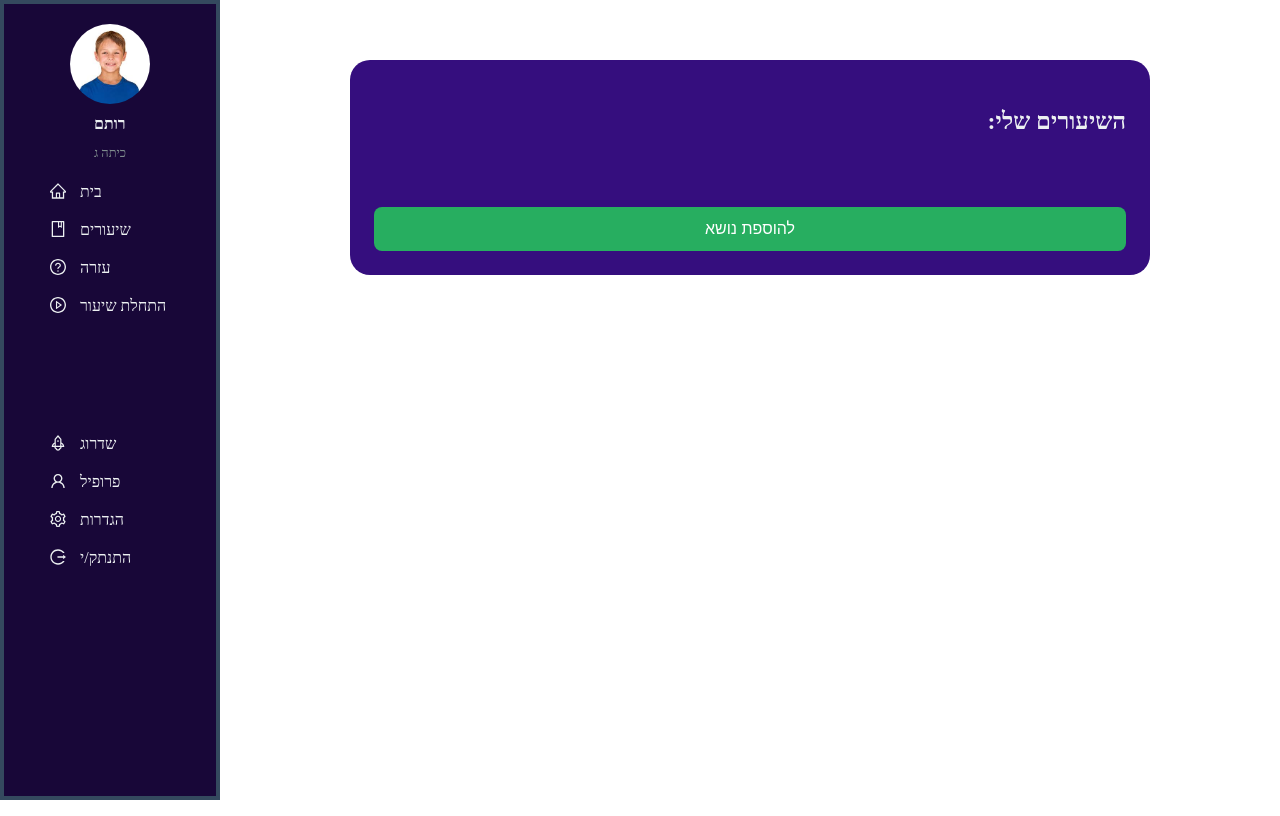
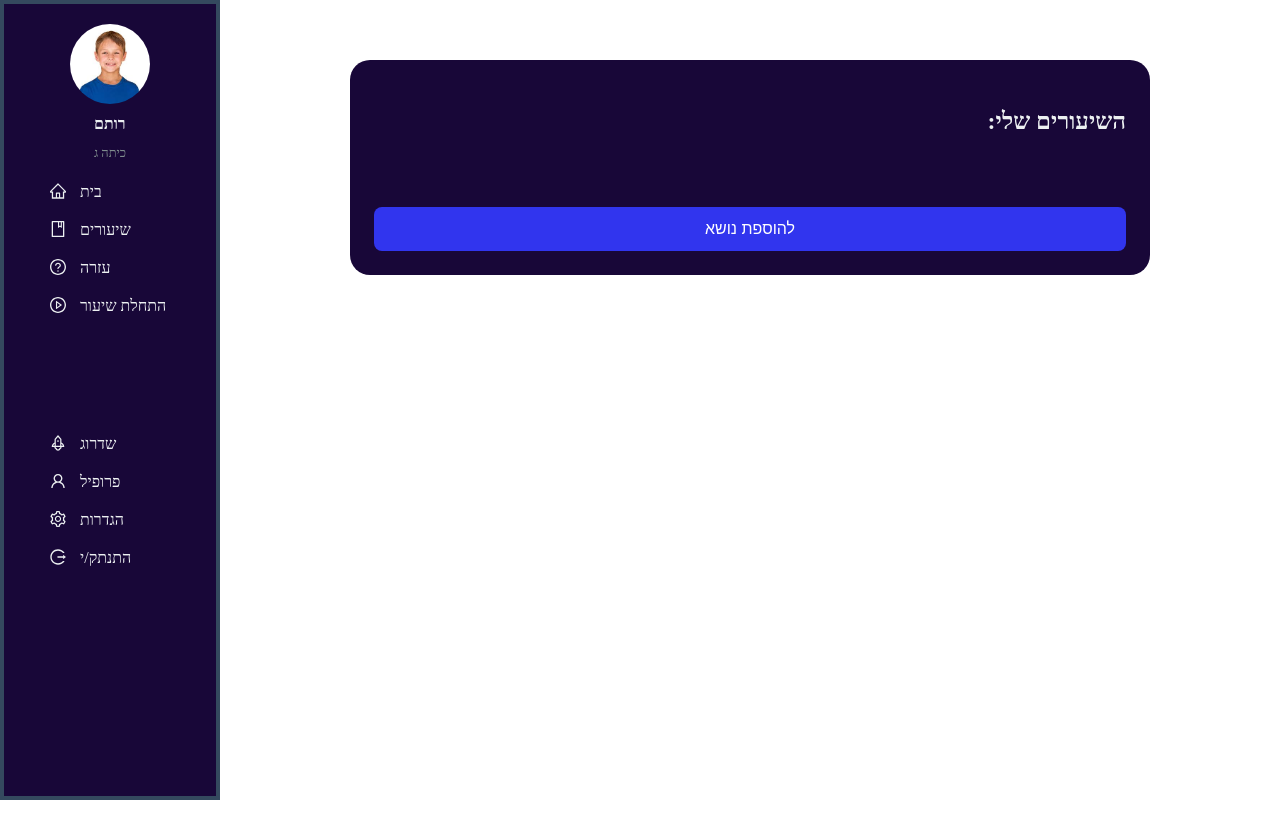
Before and after one commit to ShonHason/MathVenture-Client, a React (Create React App) app: page /home in a window 1280 px wide. Built offline with nearby package versions, Linux system fonts and the light colour scheme.

Commit message:
recolored some components

```diff
--- a/src/components/Lessons.css
+++ b/src/components/Lessons.css
@@ -1,5 +1,5 @@
 .lessons-container {
-  background-color: #2c2a55;
+  /* background-color: #2c2a55; */
   border-radius: 12px;
   padding: 20px;
   display: flex;
@@ -9,6 +9,7 @@
   margin: 0 auto;
   color: #fff;
   gap: 20px;
+  background-color: rgb(24, 7, 56);
 }
 
 .lessons-header {
@@ -19,7 +20,8 @@
   font-weight: bold;
   font-size: 1.2rem;
   padding: 10px;
-  background-color: #3d3b72;
+  /* background-color: #363944; */
+  background-color: #383b53;
   border-radius: 8px;
 }
 
@@ -39,7 +41,9 @@
 }
 
 .lessons-action-button {
-  background-color: #f39c12;
+  /* background-color: #f39c12; */
+  background-color: #3135ee;
+
   border: none;
   border-radius: 8px;
   color: #fff;
@@ -49,5 +53,6 @@
 }
 
 .lessons-action-button:hover {
-  background-color: #e67e22;
+  background-color: #5658f7;
+  /* background-color: #e67e22; */
 }
--- a/src/pages/HelpPage.css
+++ b/src/pages/HelpPage.css
@@ -1,5 +1,5 @@
 .help-page {
-  background-color: #2c2a55;
+  /* background-color: #2c2a55; */
   border-radius: 12px;
   padding: 20px;
   display: flex;
@@ -10,6 +10,7 @@
   color: #fff;
   gap: 20px;
   direction: rtl;
+  background-color: rgb(24, 7, 56);
 }
 
 .help-title {
--- a/src/pages/StartLessons.css
+++ b/src/pages/StartLessons.css
@@ -4,12 +4,13 @@
   height: auto;
   padding: 1.5rem;
   margin: 2rem auto;
-  background-color: rgb(53, 14, 126);
+  /* background-color: rgb(53, 14, 126); */
   box-sizing: border-box;
   border-radius: 20px;
   display: flex;
   flex-direction: column;
   gap: 1.5rem;
+  background-color: rgb(24, 7, 56);
 }
 
 .start-lessons-container .section-title {
--- a/src/ui/HomePageContent.css
+++ b/src/ui/HomePageContent.css
@@ -4,7 +4,7 @@
   height: auto;
   padding: 1.5rem;
   margin: 2rem auto;
-  background-color: rgb(53, 14, 126);
+  background-color: rgb(24, 7, 56);
   box-sizing: border-box;
   border-radius: 20px;
   display: flex;
@@ -72,20 +72,22 @@
 }
 
 .add-topic-button {
-  background-color: #f39c12;
+  /* background-color: #27ae60; */
+  background-color: #3135ee;
   color: #fff;
   border: none;
   border-radius: 8px;
   padding: 0.8rem 1.2rem;
-  cursor: pointer;
   font-size: 1rem;
   transition: background-color 0.3s ease;
+
+  cursor: pointer;
 }
 
 .add-topic-button:hover {
-  background-color: #e67e22;
+  background-color: #6164f5;
+  /* background-color: #2ecc71; */
 }
-
 @media (max-width: 768px) {
   .content {
     padding: 1rem;
@@ -168,7 +170,8 @@
 }
 
 .add-topic-modal {
-  background-color: #f39c12;
+  /* background-color: #f39c12; */
+  background-color: #ffffff;
   border-radius: 16px;
   padding: 2rem;
   width: 400px;
@@ -181,8 +184,9 @@
 
 .modal-title {
   font-size: 1.5rem;
-  color: #fff;
+  /* color: #2c2a55; */
   font-weight: bold;
+  color: rgb(31, 15, 15) !important;
 }
 
 .topic-select {
@@ -198,19 +202,6 @@
   display: flex;
   justify-content: flex-end;
   gap: 0.5rem;
-}
-
-.add-topic-button {
-  background-color: #27ae60;
-  color: #fff;
-  border: none;
-  border-radius: 8px;
-  padding: 0.8rem 1.2rem;
-  cursor: pointer;
-}
-
-.add-topic-button:hover {
-  background-color: #2ecc71;
 }
 
 .cancel-button {
```
